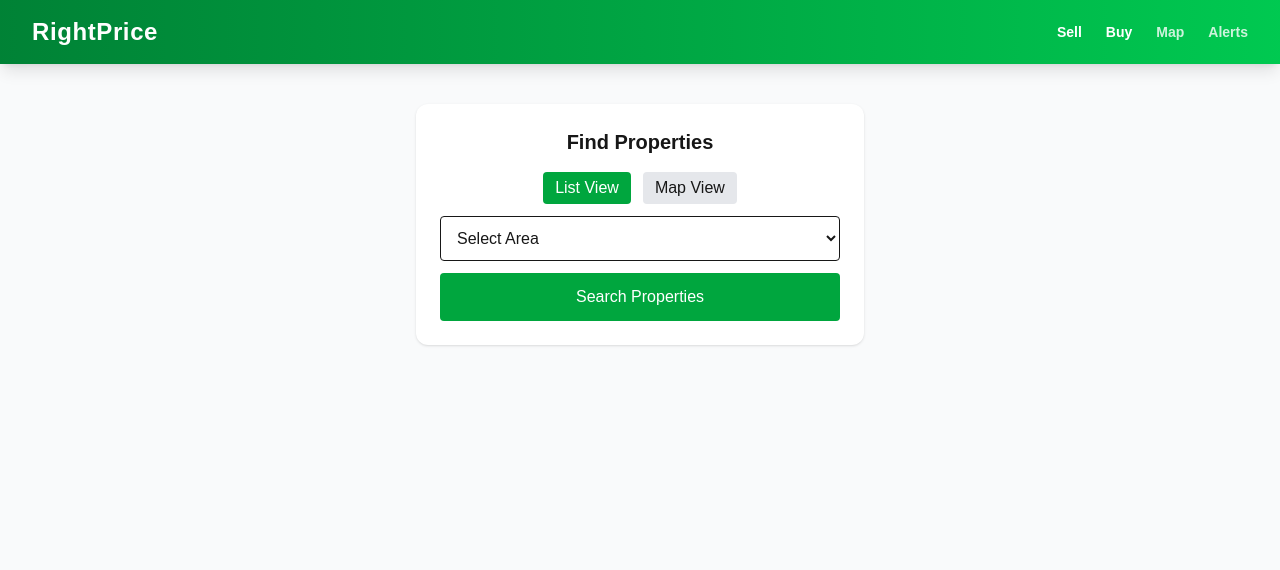
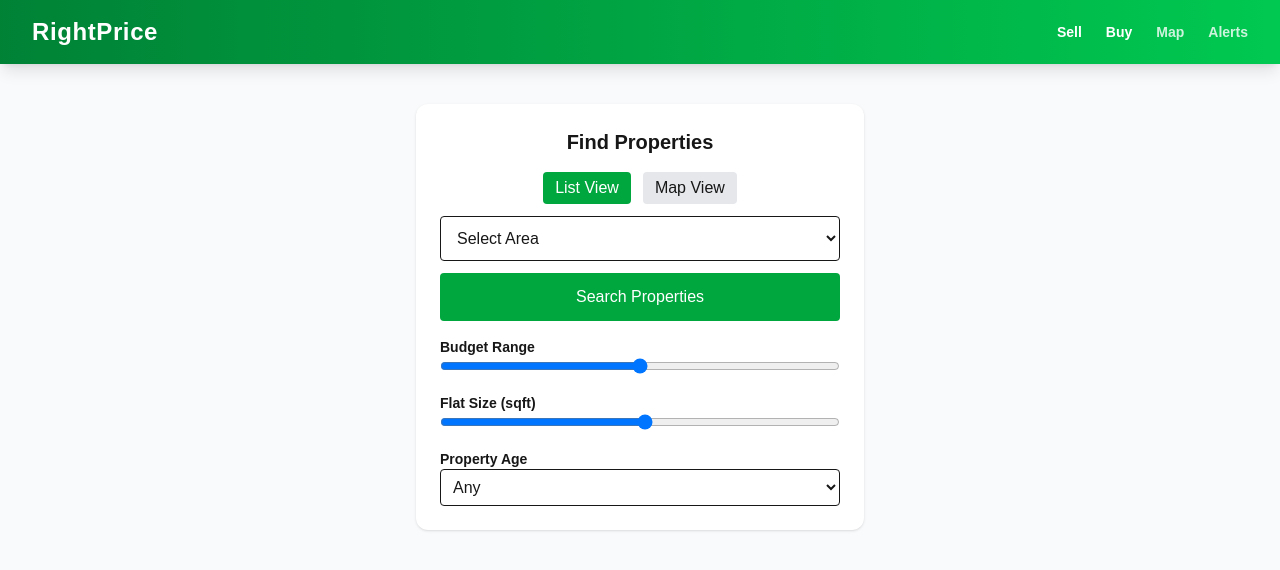
Before and after one commit to shekarchandr-web/rightprice, a Next.js app: page /buying in a window 1280 px wide. Shown: the top 570 px of the page. Built offline with nearby package versions, Linux system fonts and the light colour scheme.

Commit message:
filer buy

```diff
--- a/app/buying/page.js
+++ b/app/buying/page.js
@@ -11,6 +11,11 @@ export default function Buying() {
   const [unlockedId, setUnlockedId] = useState(null);
   const [liveViews, setLiveViews] = useState({});
   const [viewMode, setViewMode] = useState("list");
+  const [minBudget, setMinBudget] = useState(0);
+const [maxBudget, setMaxBudget] = useState(100000000);
+const [minSize, setMinSize] = useState(0);
+const [maxSize, setMaxSize] = useState(5000);
+const [ageFilter, setAgeFilter] = useState("any");
 
   const areas = [
     "Whitefield","Sarjapura","HSR Layout","Indiranagar",
@@ -44,7 +49,21 @@ data.sort((a, b) => {
   return 0;
 });
 
-setListings(data);
+let filtered = data.filter(item => {
+
+let price = item.size * 8000;
+
+if (price > maxBudget) return false;
+if (item.size > maxSize) return false;
+
+if (ageFilter === "new" && item.age > 5) return false;
+if (ageFilter === "mid" && (item.age < 5 || item.age > 15)) return false;
+if (ageFilter === "old" && item.age < 15) return false;
+
+return true;
+});
+
+setListings(filtered);
 // ⭐ LIVE VIEW ANIMATION START
 data.forEach(item => {
   setLiveViews(prev => ({
@@ -141,6 +160,40 @@ data.forEach(item => {
           >
             Search Properties
           </button>
+          <div className="mt-4">
+
+<p className="text-sm font-semibold">Budget Range</p>
+<input
+  type="range"
+  min="0"
+  max="20000000"
+  step="100000"
+  onChange={(e)=>setMaxBudget(e.target.value)}
+  className="w-full"
+/>
+
+<p className="text-sm font-semibold mt-3">Flat Size (sqft)</p>
+<input
+  type="range"
+  min="500"
+  max="4000"
+  step="100"
+  onChange={(e)=>setMaxSize(e.target.value)}
+  className="w-full"
+/>
+
+<p className="text-sm font-semibold mt-3">Property Age</p>
+<select
+  className="w-full border p-2 rounded"
+  onChange={(e)=>setAgeFilter(e.target.value)}
+>
+  <option value="any">Any</option>
+  <option value="new">0-5 years</option>
+  <option value="mid">5-15 years</option>
+  <option value="old">15+ years</option>
+</select>
+
+</div>
 
         </div>
 
```
